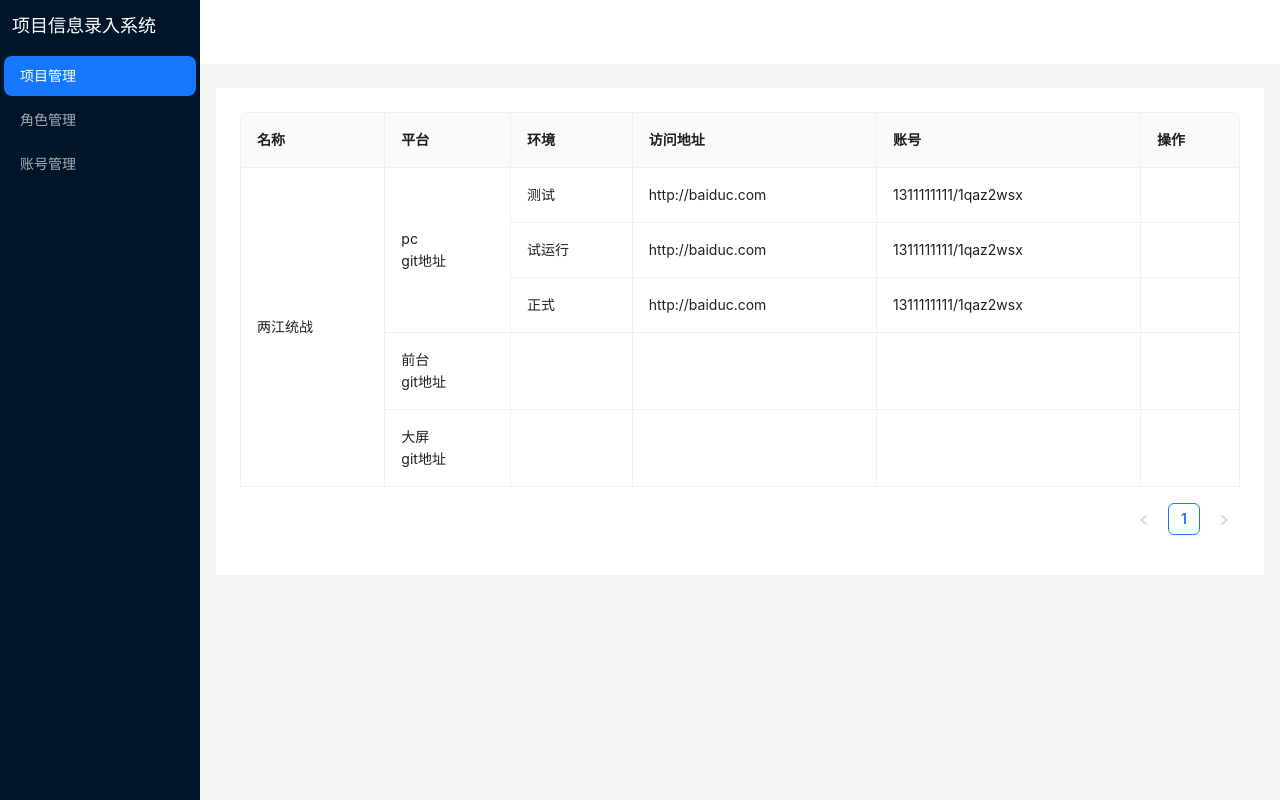
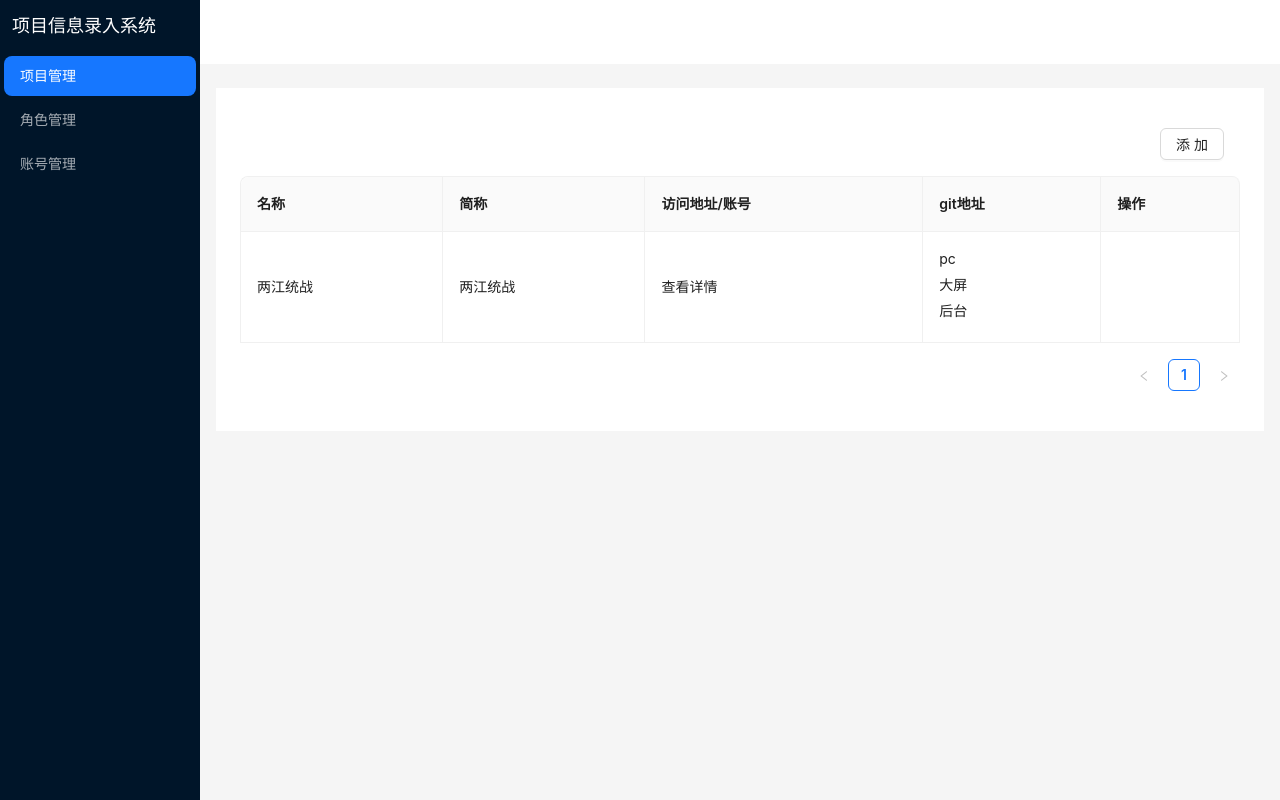
Before and after one commit to wanlijun/fe-project-management, a Next.js app: page /admin/project/list in a window 1280 px wide. Built offline with nearby package versions, Linux system fonts and the light colour scheme.

Commit message:
feat:add creating project ui

```diff
--- /dev/null
+++ b/src/app/admin/project/list/components/AddProject/index.tsx
@@ -0,0 +1,36 @@
+"use client"
+import React from 'react';
+import { Modal } from 'antd';
+import { useState } from 'react';
+
+interface IAddProject {
+  children: React.ReactNode
+}
+
+const AddProject: React.FC<IAddProject> = ({
+  children
+}) => {
+  const [visible, setVisible] = useState(false);
+  const handleOk = () => {
+    setVisible(false)
+  }
+  const handleCancel = () => {
+    setVisible(false)
+  }
+  const openModal = () => {
+    setVisible(true)
+  }
+  return (
+    <>
+      <div onClick={openModal}>
+        {children}
+      </div>
+      <Modal title="Basic Modal" open={visible} onOk={handleOk} onCancel={handleCancel}>
+        <p>Some contents...</p>
+        <p>Some contents...</p>
+        <p>Some contents...</p>
+      </Modal>
+    </>
+  )
+}
+export default AddProject;
--- a/src/app/admin/project/list/components/List/index.tsx
+++ b/src/app/admin/project/list/components/List/index.tsx
@@ -1,6 +1,7 @@
 "use client"
 
-import { Table } from 'antd';
+import { Button, Table, Modal } from 'antd';
+import AddProject from '../AddProject';
 
 interface RecordType {
   id: number;
@@ -16,42 +17,61 @@ const columns = [
     title: '名称',
     dataIndex: 'name',
     key: 'name',
-    onCell: (record: RecordType) => ({
-      rowSpan: record.id === 0 ? record.nameCol : 0,
-    }),
   },
   {
-    title: '平台',
+    title: '简称',
+    dataIndex: 'name',
+    key: 'name',
+  },
+  {
+    title: '访问地址/账号',
     dataIndex: 'platform',
     key: 'platform',
-    render: (val: string, record: RecordType) => {
+    render: (data: any) => {
+      return <a>查看详情</a>
+      // return data.map((item: any, idx: number) => {
+      //   return (
+      //     <div key={idx} className='mb-2'>
+      //       <div className='font-bold'>{item.name}</div>
+      //       {
+      //         item.environment.map((env: any, envIdx: number) => {
+      //           return (
+      //             <div key={envIdx}>
+      //               <div> <a href={env.url}>{env.name}</a>:</div>
+      //               <div className='mb-2'>
+      //                 {
+      //                   env.account.map((item: string, idx: number) => {
+      //                     return <div key={idx}>{item}</div>
+      //                   })
+      //                 }
+
+      //               </div>
+      //             </div>
+      //           )
+      //         })
+      //       }
+      //     </div>
+      //   )
+      // })
+
+    }
+  },
+  {
+    title: 'git地址',
+    dataIndex: 'platform',
+    key: 'platform',
+    render: (data: any) => {
+      return data.map((item: any, idx: number) => {
         return (
+          <div key={idx} className='mb-1'>
             <div>
-          {val}
-          <div>
-            <a href={record.gitUlr}>git地址</a>
+              <a href={item.gitUlr}>{item.name}</a>
             </div>
           </div>
         )
-    },
-    onCell: (record: RecordType) => ({
-      rowSpan: record.platformFirst ? record.platformCol : 0,
-    }),
-  },
-  {
-    title: '环境',
-    dataIndex: 'environment',
-    key: 'environment',
-  },
-  {
-    title: '访问地址',
-    dataIndex: 'url',
-    key: 'url',
-  },
-  {
-    title: '账号',
-    dataIndex: 'account',
-    key: 'account',
+      })
+
+    }
   },
   {
     title: '操作',
@@ -64,50 +84,86 @@ const dataSource = [
     id: 0,
     name: '两江统战',
     nameCol: 5,
-    platform: 'pc',
-    platformFirst: true,
-    platformCol: 3,
-    environment: '测试',
+    platform: [
+      {
+        name: 'pc',
+        gitUlr: 'http://sc-git',
+        environment: [
+          {
+            name: '测试环境',
             url: 'http://baiduc.com',
-    account: '1311111111/1qaz2wsx',
-    gitUlr: 'http://sc-git'
+            account: ['1311111111/1qaz2wsx', '1311111111/1qaz2wsx']
           },
           {
-    id: 1,
-    name: '两江统战',
-    nameCol: 5,
-    platform: 'pc',
-    environment: '试运行',
+            name: '试运行',
             url: 'http://baiduc.com',
-    account: '1311111111/1qaz2wsx'
+            account: ['1311111111/1qaz2wsx']
           },
           {
-    id: 2,
-    name: '两江统战',
-    nameCol: 5,
-    platform: 'pc',
-    environment: '正式',
+            name: '正式',
             url: 'http://baiduc.com',
-    account: '1311111111/1qaz2wsx'
+            account: ['1311111111/1qaz2wsx']
+          },
+        ]
       },
       {
-    id: 3,
-    name: '两江统战',
-    nameCol: 5,
-    platform: '前台',
-    platformFirst: true,
-    platformCol: 1,
+        name: '大屏',
+        gitUlr: 'http://sc-git',
+        environment: [
+          {
+            name: '测试环境',
+            url: 'http://baiduc.com',
+            account: ['1311111111/1qaz2wsx']
           },
           {
-    id: 4,
-    name: '两江统战',
-    nameCol: 5,
-    platform: '大屏',
-    platformFirst: true,
-    platformCol: 1,
+            name: '试运行',
+            url: 'http://baiduc.com',
+            account: ['1311111111/1qaz2wsx']
+          },
+          {
+            name: '正式',
+            url: 'http://baiduc.com',
+            account: ['1311111111/1qaz2wsx']
+          },
+        ]
+      },
+      {
+        name: '后台',
+        gitUlr: 'http://sc-git',
+        environment: [
+          {
+            name: '测试环境',
+            url: 'http://baiduc.com',
+            account: ['1311111111/1qaz2wsx']
+          },
+          {
+            name: '试运行',
+            url: 'http://baiduc.com',
+            account: ['1311111111/1qaz2wsx']
+          },
+          {
+            name: '正式',
+            url: 'http://baiduc.com',
+            account: ['1311111111/1qaz2wsx']
+          },
+        ]
+      },
+    ]
+
   },
 ];
 const List = () => {
-  return <Table bordered dataSource={dataSource} columns={columns} />;
+
+  return (
+    <>
+      <div className="text-right m-4">
+        <AddProject>
+          <Button>添加</Button>
+        </AddProject>
+      </div>
+
+      <Table bordered dataSource={dataSource} columns={columns} />
+    </>
+  );
 }
 export default List;
--- a/src/app/globals.css
+++ b/src/app/globals.css
@@ -15,4 +15,7 @@
     --background-end-rgb: 0, 0, 0;
   }
 }
-body {}
+
+body {
+  color: #333;
+}
```
Also changed, not shown: 1 other file (tests, documents, lock files or other folders). Lines whose indentation alone changed are shown as unchanged.
